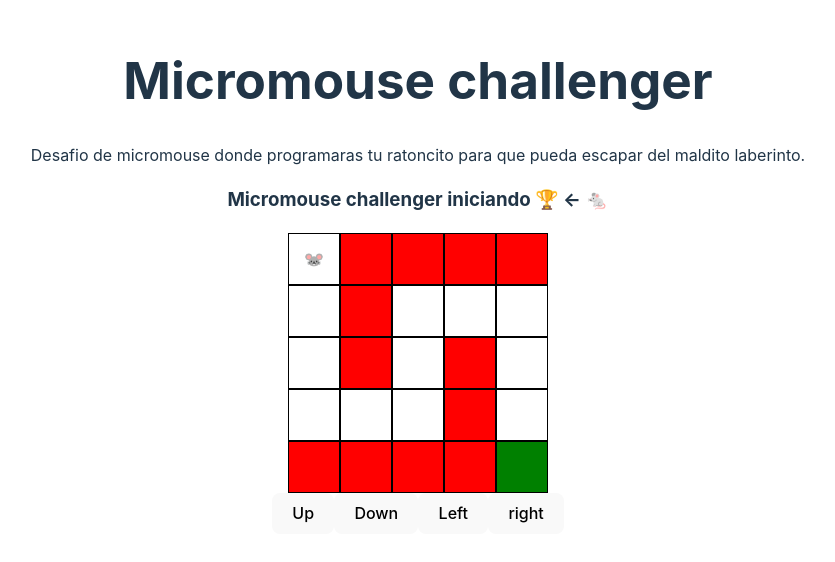
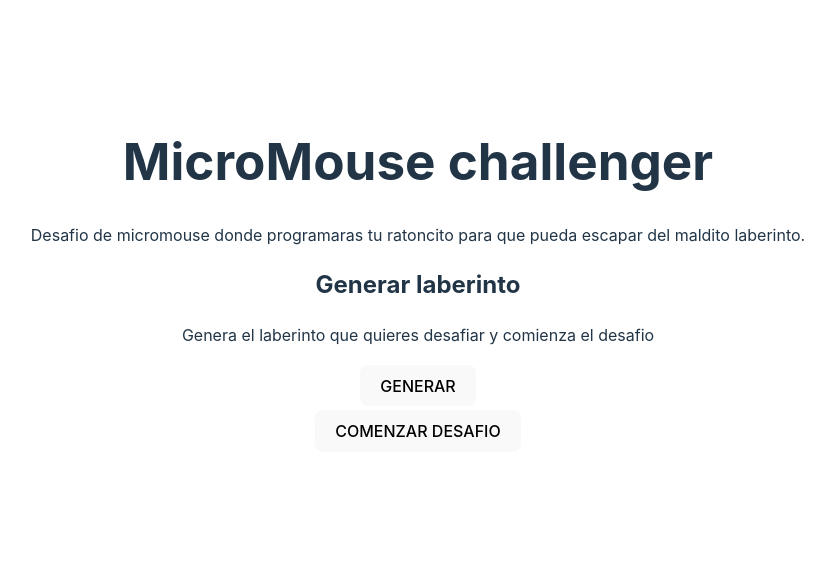
Before and after one commit to nullpointer-excelsior/micromouse-challenger, a React (Vite) app: page /maze/generate in a window 1280 px wide. Shown: the part 124-686 px from the top of the page, without its empty margins (222-1057 px from the left). Built offline with nearby package versions, Linux system fonts and the light colour scheme.

Commit message:
basic routing added with wouter library

```diff
--- a/package.json
+++ b/package.json
@@ -16,6 +16,7 @@
     "rxjs": "^7.8.1",
     "ts-jest": "^29.1.1",
     "uuid": "^9.0.0",
+    "wouter": "^2.11.0",
     "zustand": "^4.3.9"
   },
   "devDependencies": {
--- a/src/App.tsx
+++ b/src/App.tsx
@@ -1,56 +1,13 @@
 import './App.css'
-import { Mouse, MouseMaze } from './micromouse_challenger/micromouse/domain'
-import { MicroMouse } from './micromouse_challenger/micromouse/application'
-import { useMazeState } from './micromouse_challenger/micromouse/infraestructure/ui/state/maze.state'
-import { eventbus } from './micromouse_challenger/utils/infraestructure'
-import { Event } from './micromouse_challenger/utils/eventbus'
-import Challenger from './micromouse_challenger/micromouse/infraestructure/ui/components/challenger/Challenger'
-import { useEffect } from 'react'
-import MicroMousePage from './micromouse_challenger/ui/pages/MicromousePage'
+import Home from './micromouse_challenger/ui/Home'
+import Routing from './micromouse_challenger/ui/router/Routing'
 
 function App() {
 
-  const maze = MouseMaze.create({
-    flag: "Ggteudkdskpwoeo",
-    matrix: [
-      [' ', 'X', 'X', 'X', 'X'],
-      [' ', 'X', ' ', ' ', ' '],
-      [' ', 'X', ' ', 'X', ' '],
-      [' ', ' ', ' ', 'X', ' '],
-      ['X', 'X', 'X', 'X', 'S']
-    ]
-  })
-
-  const mouse = new Mouse(maze, maze.getPosition('A0'))
-  const micromouse = new MicroMouse(mouse, eventbus)
-
-  const updateMessage = useMazeState(state=> state.updateMessage)
-  const updateMousePosition = useMazeState(state=> state.updateMousePosition)
-
-  const subscription = eventbus.subscribe('micromouse.mouse-move', (event: Event<any>) => {
-    updateMousePosition(event.payload.position)
-    updateMessage(event.payload.message)
-  })
-
-  eventbus.subscribe('micromouse.mouse-move', (event: Event<any>) => {
-    console.log(event.payload)
-    if (event.payload.isMoved && micromouse.getCurrentCell().isExit()) {
-      alert("Congratulations!! ")
-    }
-  })
-
-
-  useEffect(() => {
-    return () => subscription.unsubscribe()
-  }, [])
-
-
   return (
-    <>
-      <MicroMousePage>
-        <Challenger micromouse={micromouse} ></Challenger>
-      </MicroMousePage>
-    </>
+      <Home>
+        <Routing/>
+      </Home>
   )
 }
 
--- a/src/index.css
+++ b/src/index.css
@@ -46,6 +46,7 @@ button {
   background-color: #1a1a1a;
   cursor: pointer;
   transition: border-color 0.25s;
+  margin: 2px;
 }
 button:hover {
   border-color: #646cff;
--- /dev/null
+++ b/src/micromouse_challenger/ui/Home.tsx
@@ -0,0 +1,12 @@
+
+export default function Home({ children }){
+    return (
+        <>
+            <h1>MicroMouse challenger</h1>
+            <p>Desafio de micromouse donde programaras tu ratoncito para que pueda escapar del maldito laberinto.</p>
+            <div>
+                {children}
+            </div>
+        </>
+    )
+}
--- /dev/null
+++ b/src/micromouse_challenger/ui/pages/GenerateMazePage.tsx
@@ -0,0 +1,18 @@
+import { Link } from "wouter";
+
+export default function GenerateMazePage() {
+    return (
+        <>
+            <h2>Generar laberinto</h2>
+            <p>Genera el laberinto que quieres desafiar y comienza el desafio</p>
+            <div>
+                <button>GENERAR</button>
+            </div>
+            <div>
+                <Link href="/micromouse/challenger">
+                    <button>COMENZAR DESAFIO</button>
+                </Link>
+            </div>
+        </>
+    )
+}
--- a/src/micromouse_challenger/ui/pages/MicroMousePage.tsx
+++ b/src/micromouse_challenger/ui/pages/MicroMousePage.tsx
@@ -1,12 +1,50 @@
+import { useEffect } from "react"
+import { MicroMouse } from "../../micromouse/application"
+import { MouseMaze, Mouse } from "../../micromouse/domain"
+import { useMazeState } from "../../micromouse/infraestructure/ui/state/maze.state"
+import { eventbus } from "../../utils/infraestructure"
+import Challenger from "../../micromouse/infraestructure/ui/components/challenger/Challenger"
+import { Event } from '../../utils/eventbus'
 
-export default function MicroMousePage({ children }){
+export default function MicroMousePage(){
+
+    const maze = MouseMaze.create({
+        flag: "Ggteudkdskpwoeo",
+        matrix: [
+          [' ', 'X', 'X', 'X', 'X'],
+          [' ', 'X', ' ', ' ', ' '],
+          [' ', 'X', ' ', 'X', ' '],
+          [' ', ' ', ' ', 'X', ' '],
+          ['X', 'X', 'X', 'X', 'S']
+        ]
+      })
+
+      const mouse = new Mouse(maze, maze.getPosition('A0'))
+      const micromouse = new MicroMouse(mouse, eventbus)
+
+      const updateMessage = useMazeState(state=> state.updateMessage)
+      const updateMousePosition = useMazeState(state=> state.updateMousePosition)
+
+      const subscription = eventbus.subscribe('micromouse.mouse-move', (event: Event<any>) => {
+        updateMousePosition(event.payload.position)
+        updateMessage(event.payload.message)
+      })
+
+      eventbus.subscribe('micromouse.mouse-move', (event: Event<any>) => {
+        console.log(event.payload)
+        if (event.payload.isMoved && micromouse.getCurrentCell().isExit()) {
+          alert("Congratulations!! ")
+        }
+      })
+
+
+      useEffect(() => {
+        return () => subscription.unsubscribe()
+      }, [])
+
     return (
         <>
-            <h1>Micromouse challenger</h1>
-            <p>Desafio de micromouse donde programaras tu ratoncito para que pueda escapar del maldito laberinto.</p>
-            <div>
-                {children}
-            </div>
+          <Challenger micromouse={micromouse}/>
         </>
     )
 }
--- /dev/null
+++ b/src/micromouse_challenger/ui/router/Routing.tsx
@@ -0,0 +1,14 @@
+import { Route, Switch } from "wouter";
+import GenerateMazePage from "../pages/GenerateMazePage";
+import MicroMousePage from "../pages/MicroMousePage";
+
+
+export default function Routing() {
+    return (
+        <Switch>
+            <Route path="/maze/generate" component={GenerateMazePage} />
+            <Route path="/micromouse/challenger" component={MicroMousePage} />
+            <Route component={GenerateMazePage} />
+        </Switch>
+    )
+}
```
